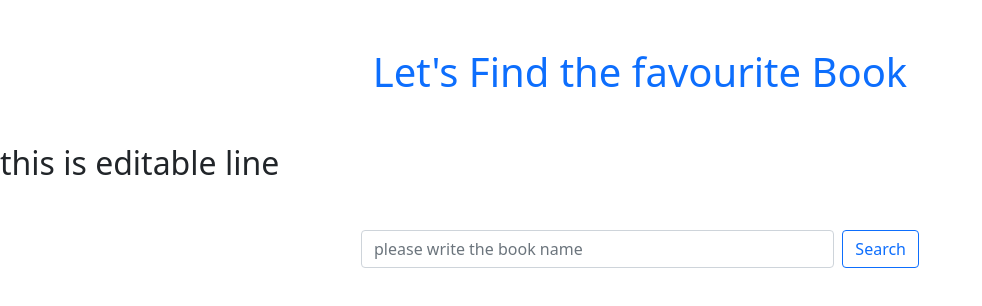
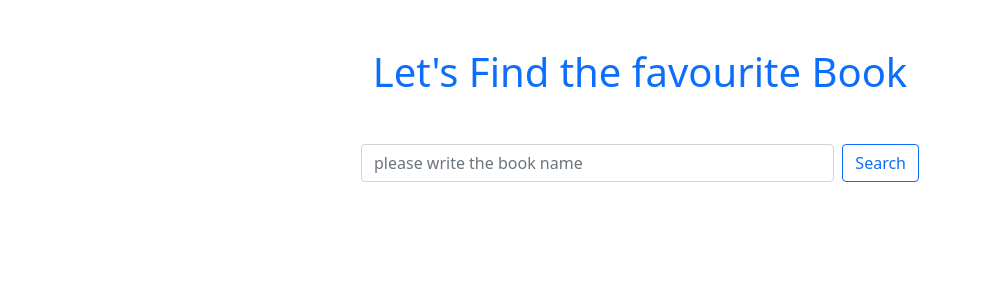
Before and after one commit to Jubairkhan24/book-archive-website, a plain HTML site: page index.html in a window 1280 px wide. Shown: the whole page, without its empty margins (0-982 px from the left). Drawn offline with nearby package versions, Linux system fonts and the light colour scheme.

Commit message:
final commit

```diff
--- a/index.html
+++ b/index.html
@@ -17,7 +17,6 @@
     <h1 class="my-5 text-center text-primary Bold text.">
         Let's Find the favourite Book
     </h1>
-    <h2>this is editable line</h2>
     <!-- search input  -->
     <section class="container my-2">
         <!-- Input Box -->
```
